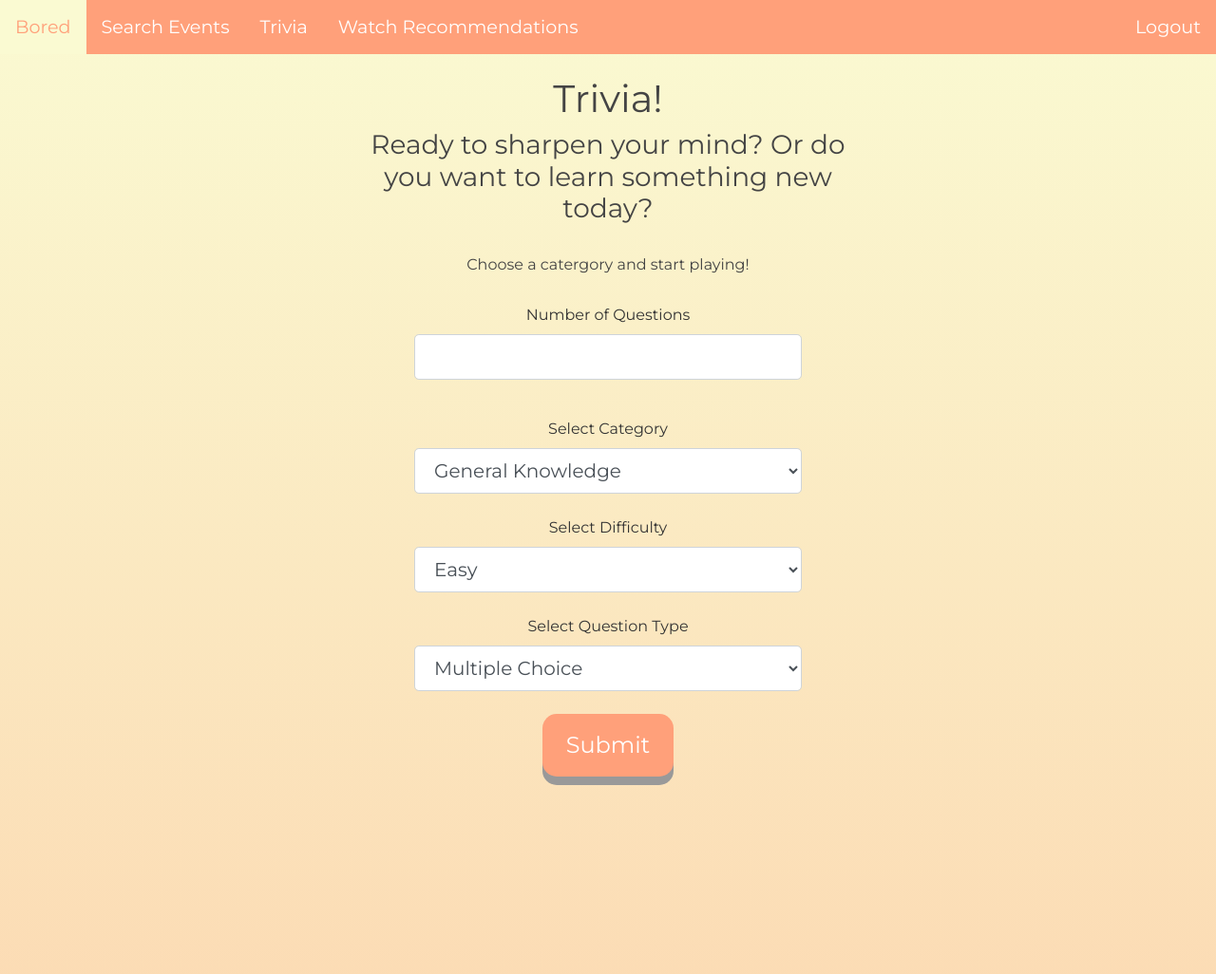
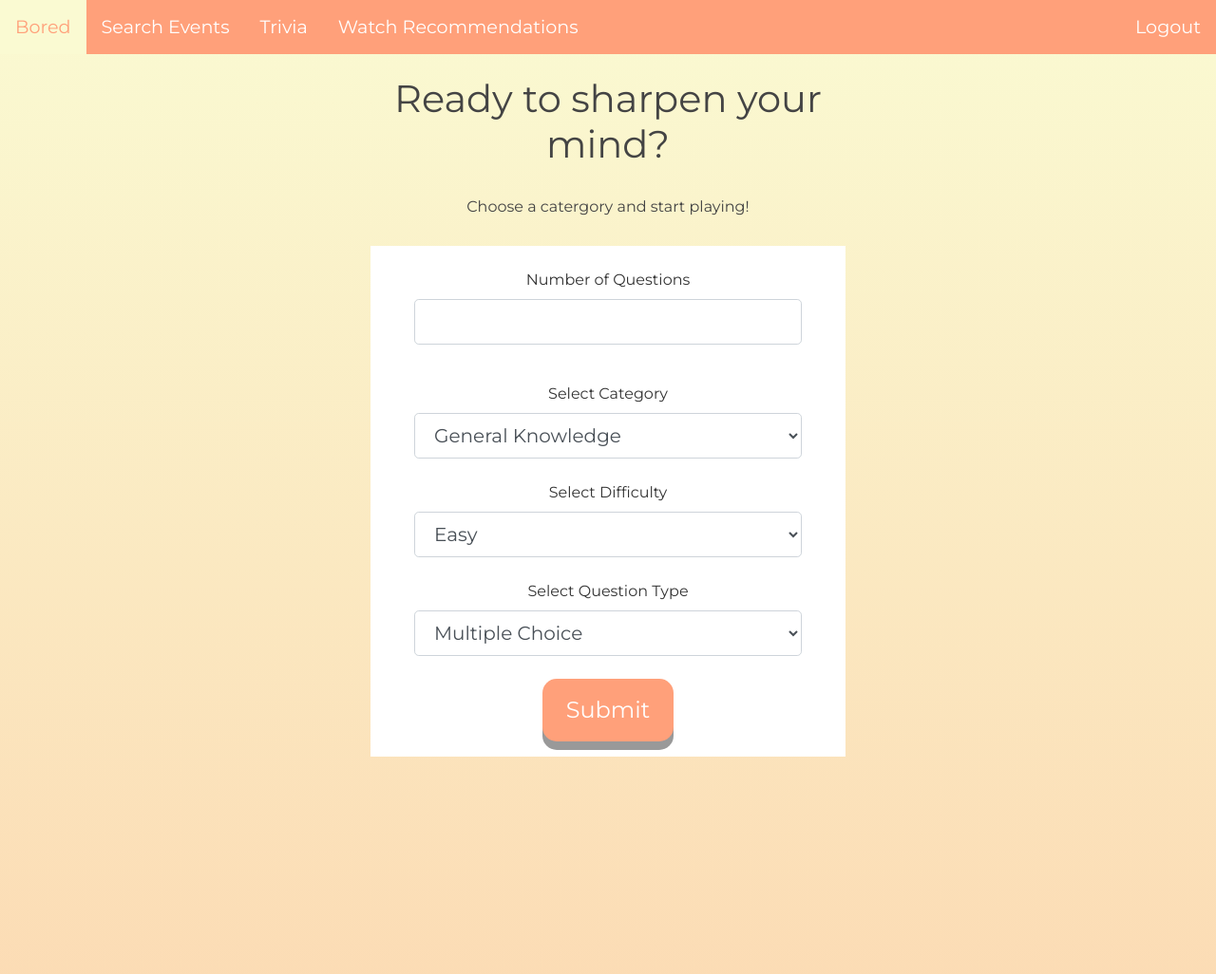
Before and after one commit to cjwinston/bored, a Flask app: page /trivia in a window 1280 px wide. Shown: the top 1026 px of the page at 95% size. Run offline with Flask 2, Linux system fonts and the light colour scheme; a user stored in the database is signed in; some libraries are stand-ins or nearby versions.

Commit message:
Pep8 Style changes and most updated working version
Co-authored-by: Cameron Winston <cameronwinston0413@gmail.com>
Co-authored-by: Naomi Caines <ncaines@bu.edu>
Co-authored-by: Patricia Solano Reimao <pjsolano2002@gmail.com>
Co-authored-by: Ruramaimunashe Mutefura <ruramaimutefura@gmail.com>
Co-authored-by: Araceli Corley <abcorley@bu.edu>

```diff
--- a/forms.py
+++ b/forms.py
@@ -23,7 +23,7 @@ class LoginForm(FlaskForm):
 class EventForm(FlaskForm):
     eventType = SelectField('Enter the type of event',
                             choices = [('music', 'Concerts'),
-                                        ('sports', 'Sports'),
+                                       ('sports', 'Sports'),
                                        ('theatre', 'Theater'),
                                        ('comedy', 'Comedy')])
     city = StringField('Enter the City', validators=[DataRequired()])
--- a/main.py
+++ b/main.py
@@ -73,7 +73,7 @@ def trivia():
                            form=form)
 
 
-@app.route("/triviaAns", methods=['GET','POST'])
+@app.route("/triviaAns", methods=['GET', 'POST'])
 @login_required
 def triviaAns():
     correct = 0
@@ -81,8 +81,8 @@ def triviaAns():
     for i in d.keys():
         answered = data[str(i)]
         if d[i]['correct answer'] == answered:
-            correct +=1
-    return render_template('triviaAns.html', correct = str(correct))
+            correct += 1
+    return render_template('triviaAns.html', correct=str(correct))
 
 
 @app.route("/events", methods=['GET', 'POST'])
--- a/templates/trivia.html
+++ b/templates/trivia.html
@@ -9,7 +9,7 @@
         text-align: center;
     }
         .forms{
-            /*background-color:lightgoldenrodyellow*/;
+            background-color:white;
             display: flex;
             justify-content: center;
         }
@@ -20,9 +20,8 @@
 </head>
 <section class="trivia">
 <div class = "title">
-    <h1>Trivia!</h1>
     <div class="subtitle">
-    <h3>Ready to sharpen your mind? Or do you want to learn something new today?</h3>
+    <h1>Ready to sharpen your mind?</h1>
         <br/>
     <h6>Choose a catergory and start playing!</h6>
         <br/>
@@ -36,6 +35,7 @@
             {{ form.hidden_tag() }}
             <fieldset class="form-group">
         <div class="form-group">
+            <br/>
                 {{ form.number_of_questions.label(class="form-control-label") }}
                 {% if form.number_of_questions.errors %}
                     {{ form.number_of_questions(class="form-control form-control-lg is-invalid") }}
```
Also changed, not shown: trivTest.py (line endings or trailing spaces).
